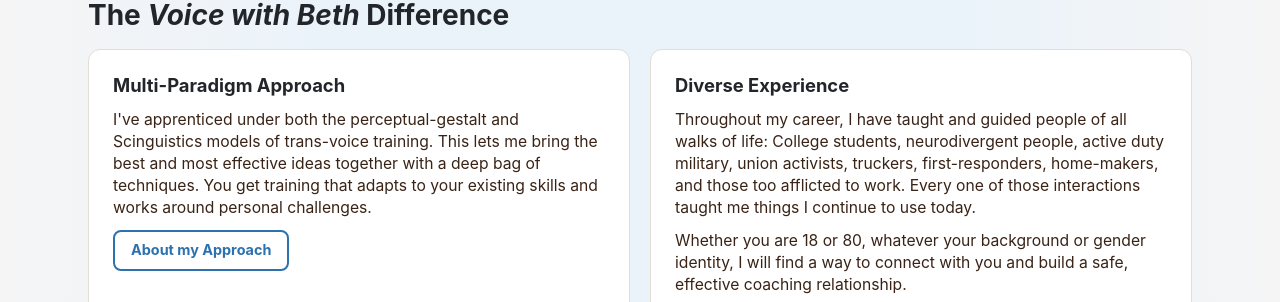
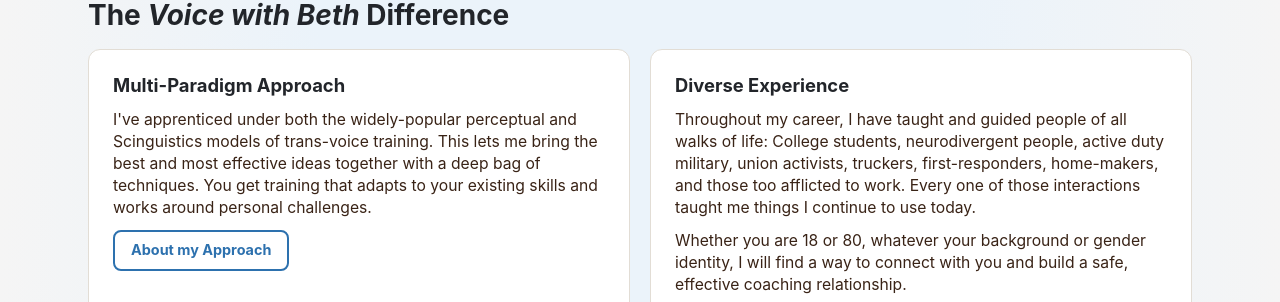
Before and after one commit to voicewithbeth/voicewithbeth.github.io, a Jekyll site: the page built from index.md, in a window 1280 px wide and 900 px high. Shown: the part 427-729 px from the top of the window. Built offline with Jekyll 4.4.1, drawn with Linux system fonts in a browser that asks for light colours.

Commit message:
Update home.html

```diff
--- a/_layouts/home.html
+++ b/_layouts/home.html
@@ -18,7 +18,7 @@
             <div class="card">
                 <h3>Multi-Paradigm Approach</h3>
                 <p>
-                    I've apprenticed under both the perceptual-gestalt and Scinguistics models of trans-voice training. This lets me bring the best and most effective ideas together with a deep bag of techniques. You get training that adapts to your existing skills and works around personal challenges.
+                    I've apprenticed under both the widely-popular perceptual and Scinguistics models of trans-voice training. This lets me bring the best and most effective ideas together with a deep bag of techniques. You get training that adapts to your existing skills and works around personal challenges.
                 </p>
                 <p><a href="/approach" class="btn btn-secondary">About my Approach</a></p>
             </div>
```
